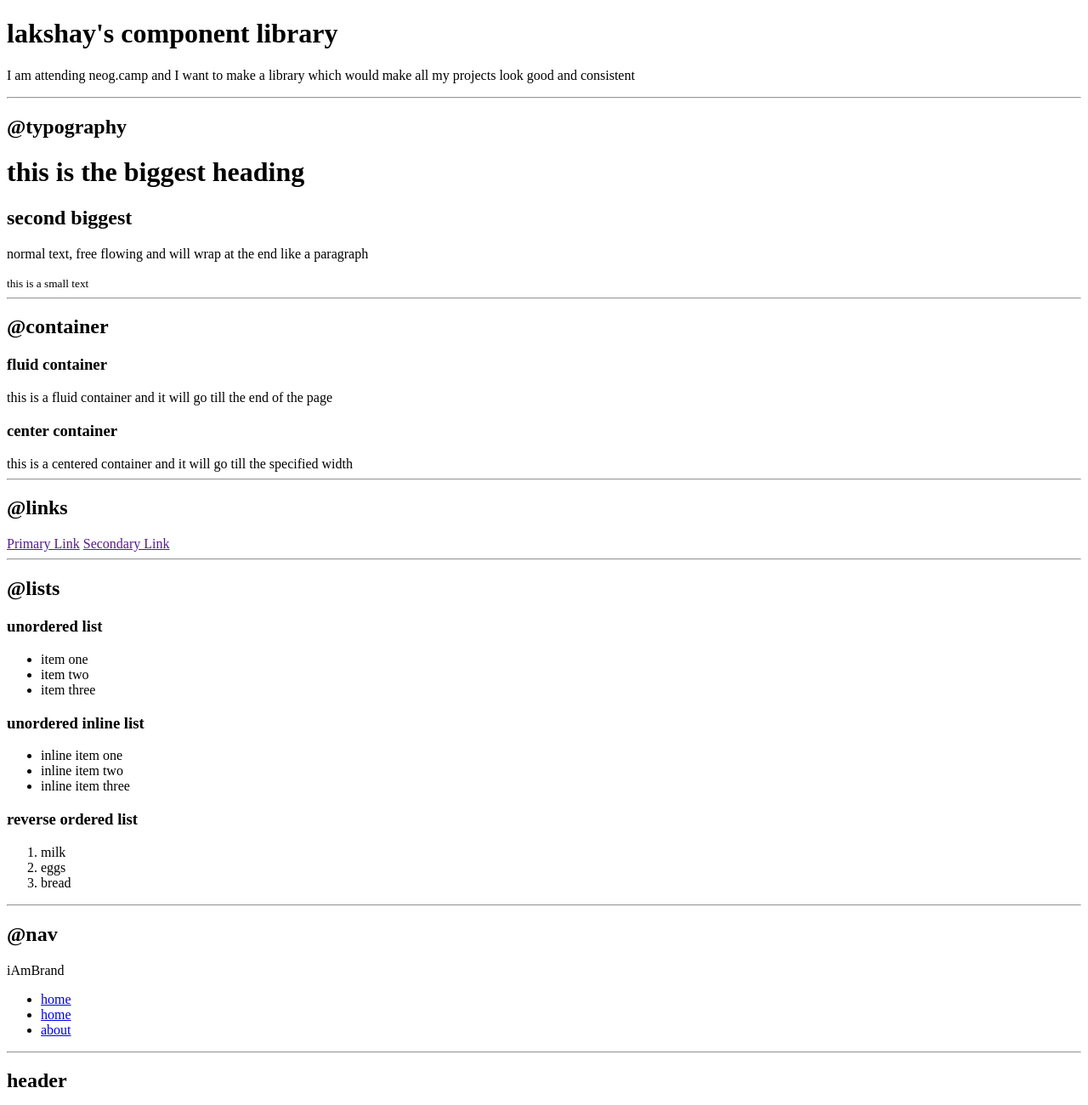
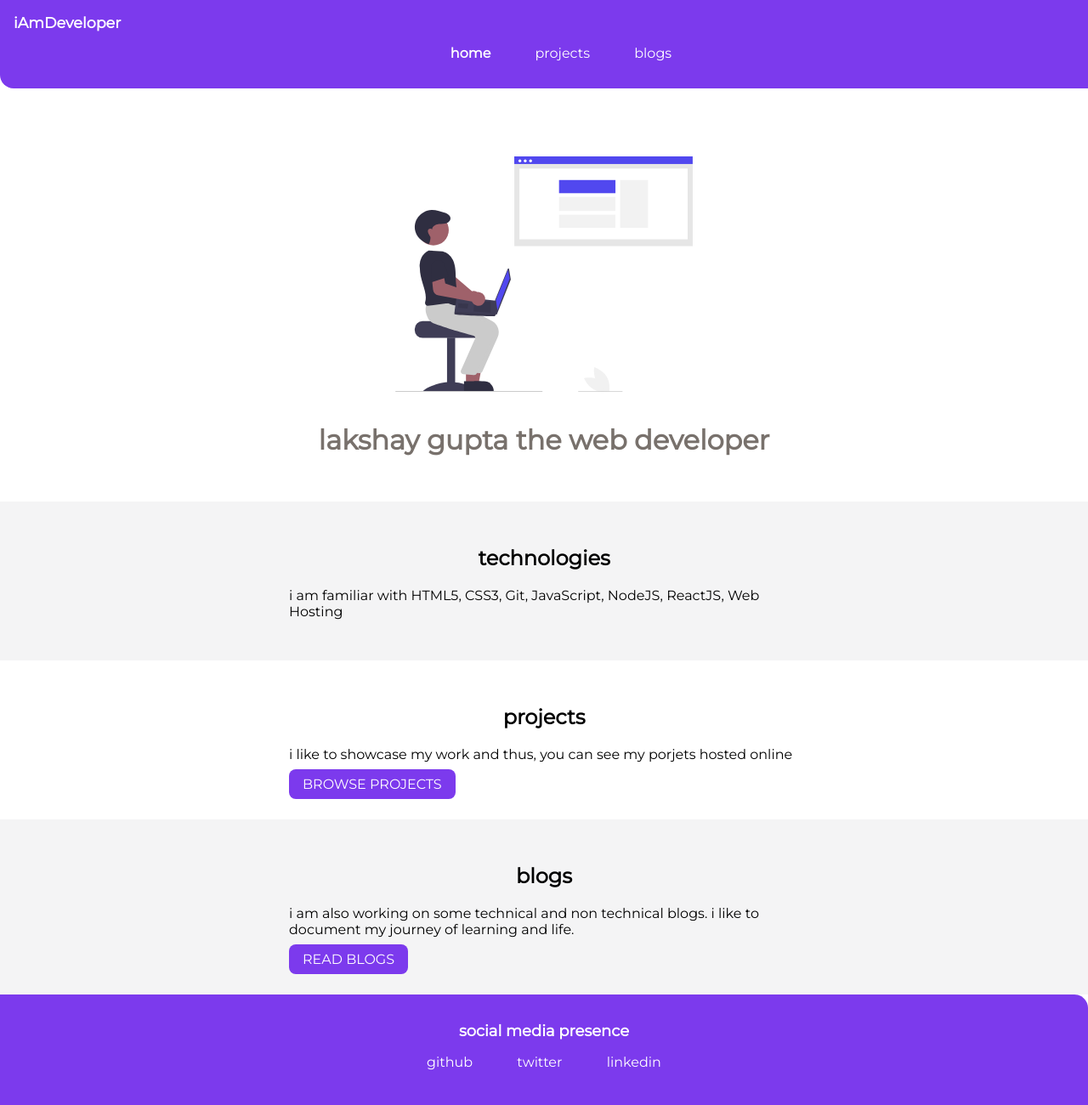
Before and after one commit to LakGupta/neogcamp-lesson-3-live, a plain HTML site: page index.html in a window 1280 px wide. Shown: the top 1300 px of the page at 85% size. Drawn offline with Linux system fonts and the light colour scheme.

Commit message:
portfolio: update

```diff
--- a/index.html
+++ b/index.html
@@ -1,132 +1,68 @@
 <!DOCTYPE html>
 <html lang="en">
-
 <head>
     <meta charset="UTF-8">
     <meta http-equiv="X-UA-Compatible" content="IE=edge">
     <meta name="viewport" content="width=device-width, initial-scale=1.0">
-    <title>Component Library</title>
+    <title>home | lakshay gupta</title>
+    <link href="style.css" rel="stylesheet"/>
 </head>
-
 <body>
-    <h1>lakshay's component library</h1>
-    <p>I am attending neog.camp and I want to make a library which would make all my projects look good and consistent
-    </p>
-
-    <hr>
-
-    <h2>@typography</h2>
-
-    <h1>this is the biggest heading</h1>
-    <h2>second biggest</h2>
-    <p>normal text, free flowing and will wrap at the end like a paragraph</p>
-    <small>this is a small text</small>
-
-    <hr>
-
-    <h2>@container</h2>
-
-    <h3>fluid container </h3>
-    <div>this is a fluid container and it will go till the end of the page</div>
-
-    <h3>center container </h3>
-    <div>this is a centered container and it will go till the specified width</div>
-
-
-    <hr>
-    <h2>@links</h2>
-
-    <a href="">Primary Link</a>
-    <a href="">Secondary Link</a>
-
-    <hr>
-
-    <h2>@lists</h2>
-
-    <h3>unordered list</h3>
-
-    <ul>
-        <li>item one</li>
-        <li>item two</li>
-        <li>item three</li>
-
-    </ul>
-
-    <h3> unordered inline list</h3>
-    <ul>
-        <li>inline item one</li>
-        <li>inline item two</li>
-        <li>inline item three</li>
-    </ul>
-
-    <h3> reverse ordered list</h3>
-    <ol>
-        <li>milk</li>
-        <li>eggs</li>
-        <li>bread</li>
-    </ol>
-
-    <hr>
-
-    <h2>@nav</h2>
-
-    <nav>
-        <div>iAmBrand</div>
-        <ul>
-            <li>
-                <a href="/">home</a>
+    <nav class="navigation container ">
+        <div class="nav-brand">iAmDeveloper</div>
+        <ul class="non-bullet nav-pills ">
+            <li class="inline">
+                <a class="link link-active" href="/index.html">home</a>
             </li>
-            <li>
-                <a href="/">home</a>
+            <li class="inline">
+                <a class="link" href="/projects.html">projects</a>
 
             </li>
 
-            <li>
-                <a href="/">about</a>
+            <li class="inline">
+                <a class="link" href="/blogs.html">blogs</a>
             </li>
         </ul>
     </nav>
 
-    <hr>
-
-    <h2>header</h2>
-    <header>
-        <img src="images/hero-image.svg  " />
-        <h1>heading insider hero</h1>
+    <header class="hero">
+        <img class="hero-img" src="images/hero-image.svg  " />
+        <h1 class="hero-heading">lakshay gupta the web developer</h1>
     </header>
 
-    <hr>
-    <h2>@section</h2>
+    <section class="section ow">
+        <div class="container container-center">
+         <h1><strong>technologies</strong></h1>
+        <p>i am familiar with HTML5, CSS3, Git, JavaScript, NodeJS, ReactJS, Web Hosting</p>
 
-    <section>
-        <h3>white section</h3>
-        <p>this will have white background</p>
+    </div>
     </section>
 
-    <section>
-        <h3>gray section</h3>
-        <p>this will have gray background.</p>
+    <section class="section">
+        <div class="container container-center">
+         <h1><strong>projects</strong></h1>
+        <p>i like to showcase my work and thus, you can see my porjets hosted online</p>
+        <a class="link primary-link" href="">BROWSE PROJECTS</a>
+
+    </div>
     </section>
 
-    <hr>
+    <section class="section ow">
+        <div class="container container-center">
+         <h1><strong>blogs</strong></h1>
+        <p>i am also working on some technical and non technical blogs. i like to document my journey of learning and life.</p>
+        <a class="link primary-link" href="">READ BLOGS</a>
 
-    <h2>@footer</h2>
-    <footer>
-        <div>some small heading inside footer</div>
-        <ul>
-            <li>socialone</li>
-            <li>socialtwo</li>
-            <li>socialthree</li>
+    </div>
+    </section>
+
+    <footer class="footer">
+        <div class="footer-header">social media presence</div>
+        <ul class="social-link non-bullet">
+            <li class="inline"> <a class="link" href="/">github</a></li>
+            <li class="inline"> <a class="link" href="/">twitter</a></li>
+            <li class="inline"> <a class="link" href="/">linkedin</a></li>
         </ul>
     </footer>
-
-
-
-
-
-
-
-
 </body>
-
 </html>
--- /dev/null
+++ b/style.css
@@ -0,0 +1,137 @@
+@import url('https://fonts.googleapis.com/css2?family=Montserrat&display=swap');
+
+body{
+    margin: 0px;
+    font-family: 'Montserrat', sans-serif;
+
+}
+
+:root {
+    --primary-color:#7c3aed;
+    --dark-gray: #78716c;
+    --off-white:  #f4f4f5 ;
+}
+
+.container{
+    padding-right: 1rem;
+    padding-left: 1rem;
+}
+
+hr{
+    margin: 2rem 0rem;
+}
+
+.container-center{
+    max-width: 600px;
+    margin: auto;
+}
+
+.link{
+    box-sizing: border-box ;
+    text-decoration: none;
+    margin-top: 1rem;
+    margin-bottom: 1rem;
+    padding: 0.5rem 1rem;
+}
+
+.primary-link{
+    background-color: var(--primary-color);
+    border-radius: 0.5rem;
+    color: white;
+}
+
+.secondary-link{
+    color: var(--primary-color);
+    border-radius: 0.5rem;
+    border: 1px solid var(--primary-color);
+}
+
+.non-bullet{
+list-style: none;
+}
+
+.inline{
+    display: inline;
+    padding: 0rem 0.5rem;
+}
+
+.navigation{
+    background-color: var(--primary-color);
+    color: white;
+    padding: 1rem;
+    border-bottom-left-radius: 1rem;
+}
+
+.navigation .link{
+    color: white;
+}
+
+.navigation .nav-pills{
+    text-align: center;
+}
+
+.navigation .nav-brand{
+  font-weight: bold;
+  font-size: 1.1rem;
+}
+
+.navigation .link-active{
+    font-weight: bold ;
+}
+
+.hero{
+    padding: 2rem;
+    padding-top: 5rem;
+}
+
+.hero .hero-img{
+    width: 350px;
+    display: block;
+    margin: auto;
+}
+
+.hero .hero-heading{
+    font-size: 2rem;
+    color: var(--dark-gray);
+    text-align: center;
+    padding-top: 1rem;
+}
+
+.section{
+    padding: 2rem;
+
+}
+.section h1{
+    text-align: center;
+}
+
+.ow{
+    background-color: var(--off-white);
+}
+
+.footer{
+    background-color: var(--primary-color);
+    text-align: center;
+   border-top-right-radius: 1rem;
+   color: white;
+   padding: 2rem 0rem;
+}
+
+.footer .link{
+    color: white;
+}
+
+.footer ul{
+    padding-inline-start: 0px;
+}
+
+.footer .footer-header{
+
+    font-weight: bold;
+    font-size: large;
+}
+
+.padding-pd{
+    padding: 2rem;
+    padding-left: rem;
+}
```
Also changed, not shown: blogs.html (added, +34 -0 lines), components.html (added, +139 -0 lines), projects.html (added, +51 -0 lines).
